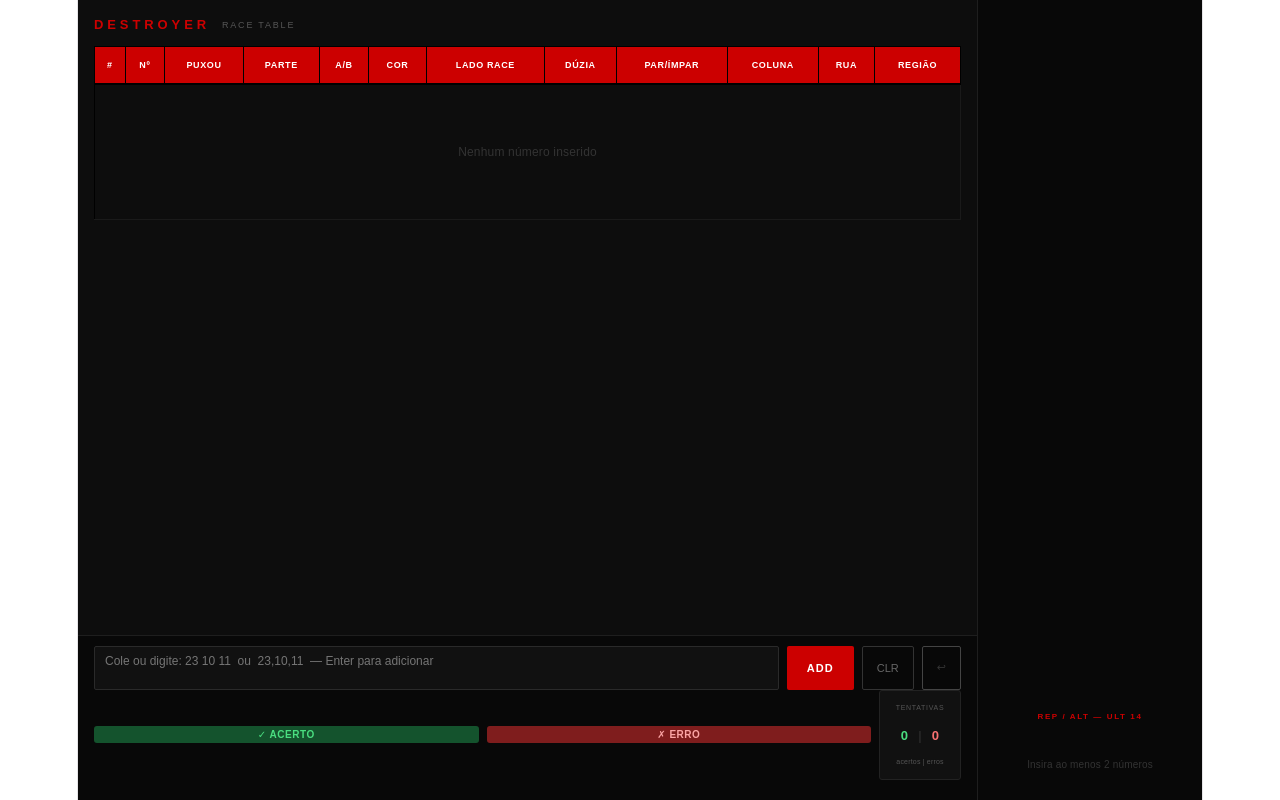
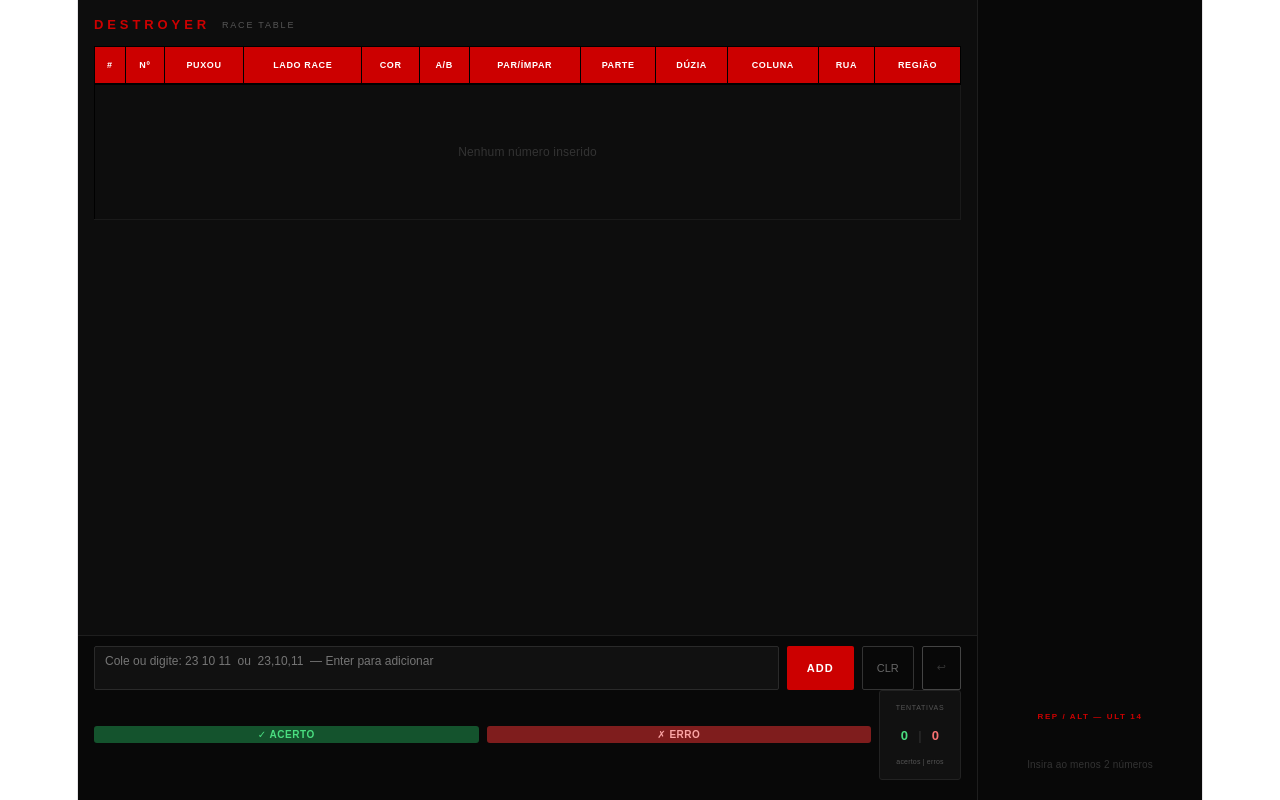
Before and after one commit to hanifalvesbatista10-spec/DESTROYER5.0, a React (Vite) app: page / in a window 1280 px wide. Built offline with nearby package versions, Linux system fonts and the light colour scheme.

Commit message:
atualizacao

```diff
--- a/src/App.jsx
+++ b/src/App.jsx
@@ -69,8 +69,8 @@ const REGIAO_CELL = { Tier:{bg:"#7c2d12",text:"#fdba74"}, Orphelins:{bg:"#854d0e
 const DUZIA_CELL  = { D1:{bg:"#1e3a8a",text:"#bfdbfe"}, D2:{bg:"#92400e",text:"#fde68a"}, D3:{bg:"#7f1d1d",text:"#fca5a5"}, "—":{bg:"#111",text:"#444"} };
 const PAR_CELL    = { Par:{bg:"#0f1f5c",text:"#bfdbfe"}, Ímpar:{bg:"#4b5563",text:"#e5e7eb"}, "—":{bg:"#111",text:"#444"} };
 const ALTOBAIXO_CELL = {
-  "ALTO":  { bg:"#0e3a5c", text:"#7dd3fc" },  // azul frio
-  "BAIXO": { bg:"#3b1f5c", text:"#c4b5fd" },  // violeta escuro
+  "ALTO":  { bg:"#7c0000", text:"#fca5a5" },  // vermelho escuro
+  "BAIXO": { bg:"#0c4a6e", text:"#7dd3fc" },  // azul profundo
   "—":     { bg:"#111",   text:"#444"    },
 };
 const PARTE_CELL = {
@@ -111,18 +111,18 @@ const CELL_SCHEME = (e, key) => {
 };
 
 const INIT_COLS = [
-  { key:"seq",      label:"#",         toggleable:false },
-  { key:"num",      label:"Nº",        toggleable:false },
-  { key:"hist",     label:"PUXOU",     toggleable:false },
-  { key:"parte",    label:"PARTE",     toggleable:true  },
-  { key:"altobaixo", label:"A/B",        toggleable:true  },
-  { key:"cor",      label:"COR",       toggleable:true  },
-  { key:"lado",     label:"LADO RACE", toggleable:true  },
-  { key:"duzia",    label:"DÚZIA",     toggleable:true  },
-  { key:"paridade", label:"PAR/ÍMPAR", toggleable:true  },
-  { key:"coluna",   label:"COLUNA",    toggleable:true  },
-  { key:"rua",      label:"RUA",       toggleable:true  },
-  { key:"regiao",   label:"REGIÃO",    toggleable:true  },
+  { key:"seq",       label:"#",         toggleable:false },
+  { key:"num",       label:"Nº",        toggleable:false },
+  { key:"hist",      label:"PUXOU",     toggleable:false },
+  { key:"lado",      label:"LADO RACE", toggleable:true  },
+  { key:"cor",       label:"COR",       toggleable:true  },
+  { key:"altobaixo", label:"A/B",       toggleable:true  },
+  { key:"paridade",  label:"PAR/ÍMPAR", toggleable:true  },
+  { key:"parte",     label:"PARTE",     toggleable:true  },
+  { key:"duzia",     label:"DÚZIA",     toggleable:true  },
+  { key:"coluna",    label:"COLUNA",    toggleable:true  },
+  { key:"rua",       label:"RUA",       toggleable:true  },
+  { key:"regiao",    label:"REGIÃO",    toggleable:true  },
 ];
 
 // Retorna os numeros que saíram APÓS cada ocorrência anterior do mesmo num
@@ -159,7 +159,7 @@ const RA_FIELDS = [
   { key:"parte",    label:"Parte",     values:["P1","P2"],
     palette:{"P1":{bg:"#713f00",text:"#fef08a"},"P2":{bg:"#14532d",text:"#bbf7d0"}} },
   { key:"altobaixo", label:"Alto/Baixo", values:["ALTO","BAIXO"],
-    palette:{"ALTO":{bg:"#0e3a5c",text:"#7dd3fc"},"BAIXO":{bg:"#3b1f5c",text:"#c4b5fd"}} },
+    palette:{"ALTO":{bg:"#7c0000",text:"#fca5a5"},"BAIXO":{bg:"#0c4a6e",text:"#7dd3fc"}} },
   { key:"regiao",   label:"Região",    values:["Tier","Orphelins","Voisins"],       palette:{"Tier":{bg:"#7c2d12",text:"#fdba74"},"Orphelins":{bg:"#854d0e",text:"#fefce8"},"Voisins":{bg:"#166534",text:"#bbf7d0"}} },
 ];
 
@@ -532,11 +532,11 @@ export default function DestroyerRaceTable() {
                                 : hist.map((h,hi) => (
                                   <div key={hi} style={{
                                     display:"inline-flex",alignItems:"center",justifyContent:"center",
-                                    width:16,height:16,borderRadius:"50%",flexShrink:0,
+                                    width:24,height:24,borderRadius:"50%",flexShrink:0,
                                     background:NUM_BALL[h.cor].bg,
-                                    border:`1px solid ${NUM_BALL[h.cor].border}`,
+                                    border:`2px solid ${NUM_BALL[h.cor].border}`,
                                     color:NUM_BALL[h.cor].text,
-                                    fontSize:7,fontWeight:"bold",
+                                    fontSize:10,fontWeight:"bold",
                                   }}>{h.num}</div>
                                 ))
                               }
```
